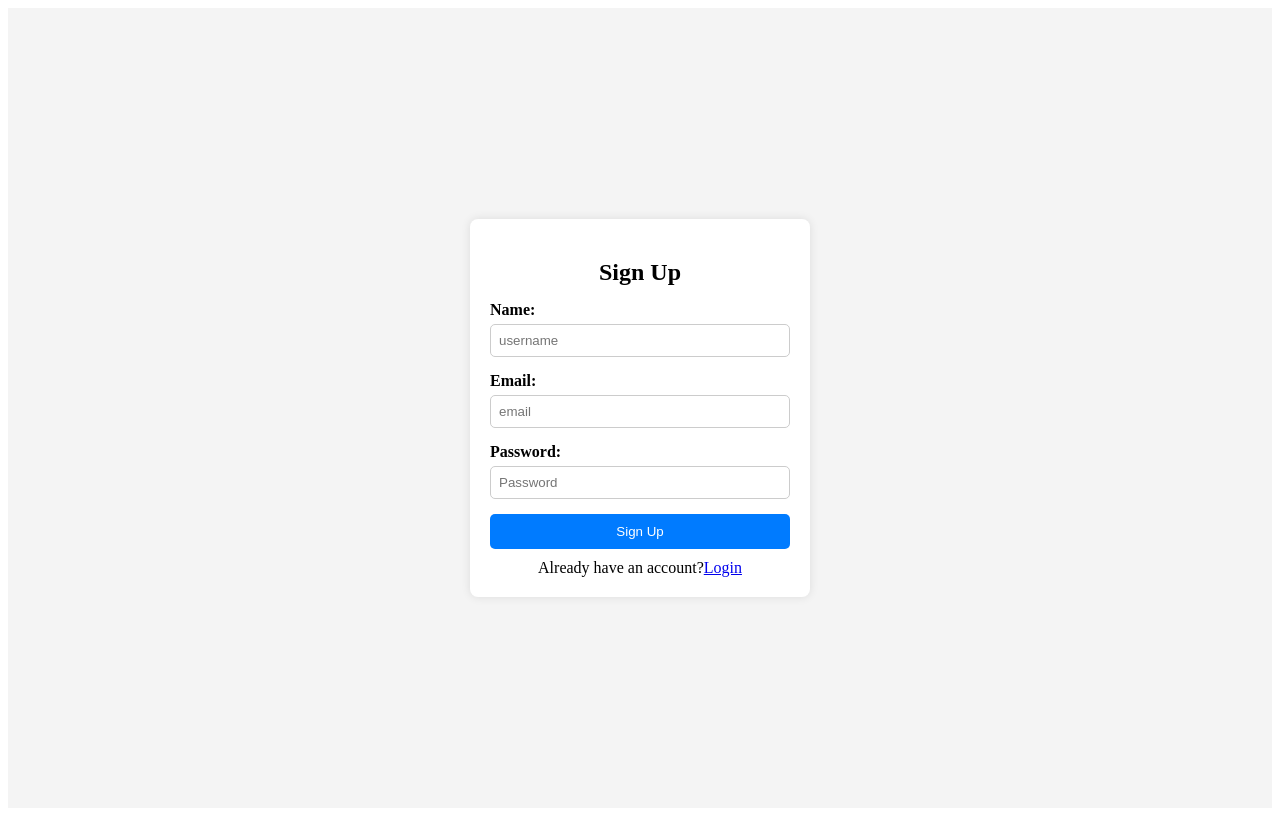
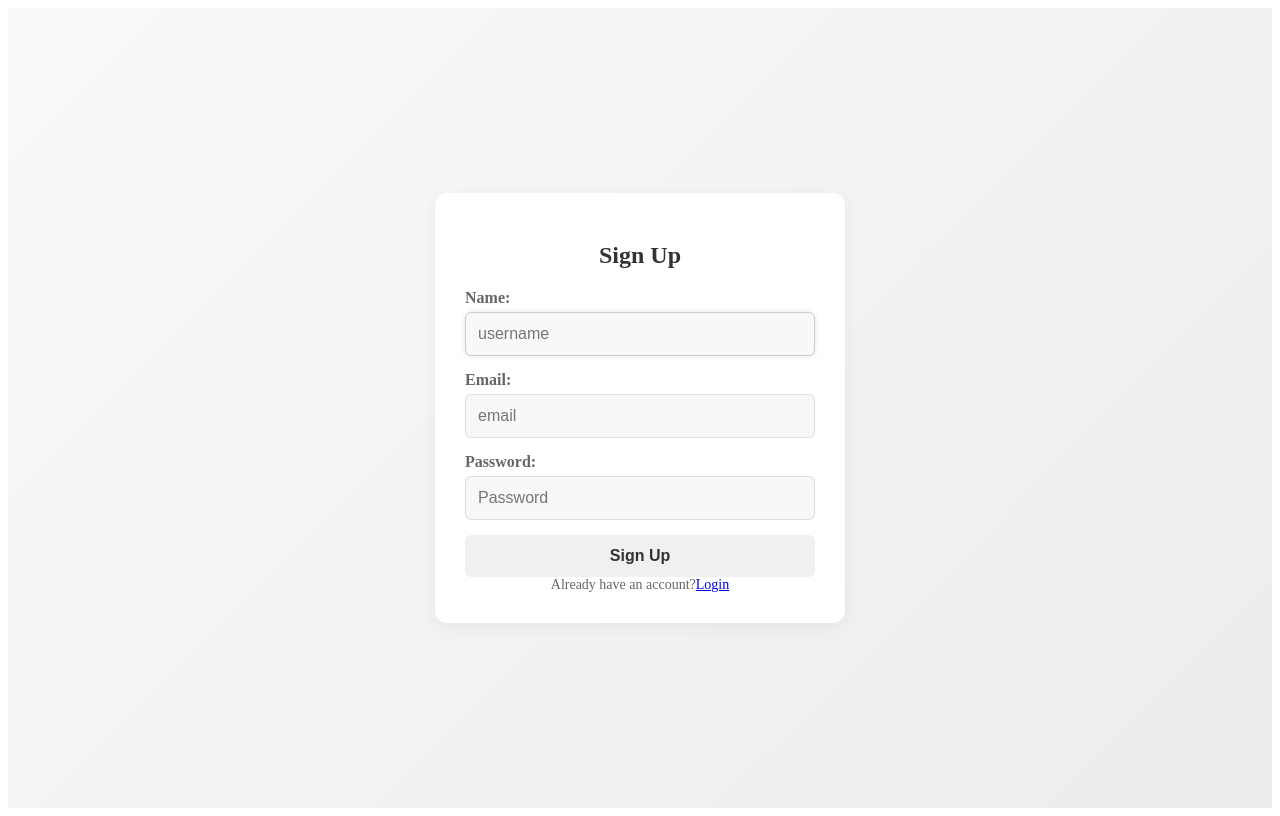
Before and after one commit to MohammadxAnas/to-do-list, a React (Create React App) app: page /signup in a window 1280 px wide. Built offline with nearby package versions, Linux system fonts and the light colour scheme.

Commit message:
ui updation

```diff
--- a/src/pages/home.css
+++ b/src/pages/home.css
@@ -1,76 +1,118 @@
+/* Centered Container with Soft Background */
 .container {
-    max-width: 400px;
+    max-width: 420px;
     margin: 50px auto;
-    padding: 20px;
-    background: #f9f9f9;
-    border-radius: 8px;
-    box-shadow: 0 4px 10px rgba(0, 0, 0, 0.1);
+    padding: 25px;
+    background: #ffffff;
+    border-radius: 12px;
+    box-shadow: 0px 6px 20px rgba(0, 0, 0, 0.15);
     text-align: center;
+    transition: transform 0.3s ease, box-shadow 0.3s ease;
 }
 
-  h1 {
-    font-size: 24px;
-    color: #333;
+.container:hover {
+    transform: translateY(-3px);
+    box-shadow: 0px 8px 25px rgba(0, 0, 0, 0.1);
 }
 
+/* Title */
+h1 {
+    font-size: 28px;
+    color: #222;
+    font-weight: bold;
+    margin-bottom: 18px;
+    font-family: 'Trebuchet MS', 'Lucida Sans Unicode', 'Lucida Grande', 'Lucida Sans', Arial, sans-serif;
+    padding-right: 25px;
+}
+
+/* Input Section */
 .input-section {
     display: flex;
     justify-content: space-between;
-    gap: 10px;
+    gap: 12px;
 }
 
 .input-section input {
     flex-grow: 1;
-    padding: 10px;
-    border: 1px solid #ccc;
+    padding: 12px;
+    border: 2px solid #ddd;
     outline: none;
-    border-radius: 5px;
+    border-radius: 8px;
     font-size: 16px;
+    font-family: 'Poppins', sans-serif;
+    background: linear-gradient(to right, #ffffff, #f9f9f9);
+    transition: all 0.3s ease-in-out;
+    color: #333;
+    font-weight: 500;
 }
 
+/* Focus Effect */
+.input-section input:focus {
+    border-color: #d9e5f8;
+    box-shadow: 0px 0px 8px rgba(127, 179, 255, 0.4);
+    background: linear-gradient(to right, #ffffff, #eef5ff);
+    transform: scale(1.02);
+}
+
+/* Add Button */
 .add-btn {
     background: #28a745;
     color: white;
     border: none;
-    padding: 10px 15px;
-    border-radius: 5px;
+    padding: 12px 18px;
+    border-radius: 8px;
     cursor: pointer;
     display: flex;
     align-items: center;
+    font-size: 16px;
+    transition: background 0.3s ease, transform 0.2s ease;
 }
 
 .add-btn:hover {
     background: #218838;
+    transform: scale(1.05);
 }
 
+/* Task List */
 .task-list {
     list-style: none;
     padding: 0;
     margin-top: 20px;
 }
 
+/* Task Items */
 .task-item {
     display: flex;
     align-items: center;
     justify-content: space-between;
-    padding: 10px;
+    padding: 12px;
     background: white;
     margin-bottom: 10px;
-    border-radius: 5px;
-    box-shadow: 0 2px 5px rgba(0, 0, 0, 0.1);
+    border-radius: 8px;
+    box-shadow: 0 2px 8px rgba(6, 6, 6, 0.13);
+    transition: transform 0.2s ease, background 0.3s ease;
 }
 
+.task-item:hover {
+    transform: scale(1.02);
+    background: #f9f9f9;
+}
+
+/* Task Text */
 .task-text {
     flex-grow: 1;
     text-align: left;
     font-size: 16px;
+    color: #444;
 }
 
+/* Task Buttons */
 .task-buttons {
     display: flex;
-    gap: 5px;
+    gap: 8px;
 }
 
+/* Buttons: Edit, Delete, Save */
 .edit-btn,
 .delete-btn,
 .save-btn {
@@ -78,7 +120,8 @@
     border: none;
     cursor: pointer;
     font-size: 18px;
-    padding: 5px;
+    padding: 6px;
+    transition: color 0.2s ease, transform 0.2s ease;
 }
 
 .edit-btn {
@@ -87,6 +130,7 @@
 
 .edit-btn:hover {
     color: #e0a800;
+    transform: scale(1.1);
 }
 
 .delete-btn {
@@ -95,42 +139,66 @@
 
 .delete-btn:hover {
     color: #c82333;
+    transform: scale(1.1);
 }
 
 .save-btn {
     background: #007bff;
     color: white;
-    border-radius: 5px;
-    padding: 5px 10px;
+    border-radius: 6px;
+    padding: 6px 12px;
     font-size: 15px;
+    transition: background 0.3s ease, transform 0.2s ease;
 }
 
 .save-btn:hover {
     background: #0056b3;
+    transform: scale(1.05);
 }
-  .edit-area{
+
+/* Edit Area - Stylish Input */
+.edit-area {
     outline: none;
-    border: 1px solid #ccc;
-    height: 23px;
-    padding: 4px;
-    border-radius: 5px;
-    font-size: 13px;
+    border: 2px solid #ddd;
+    height: 32px;
+    padding: 6px;
+    border-radius: 6px;
+    font-size: 15px;
+    background: #f8f8f8;
+    font-family: 'Poppins', sans-serif;
+    font-weight: 500;
+    transition: all 0.3s ease-in-out;
 }
-  .greeting{
+
+/* When editing */
+.edit-area:focus {
+
+    box-shadow: 0px 0px 6px rgba(0, 123, 255, 0.3);
+    background: #ffffff;
+    transform: scale(1.02);
+}
+
+/* Greeting & Logout */
+.greeting {
     display: flex;
     align-items: center;
     justify-content: space-between;
+    margin-bottom: 15px;
 }
-  .logout{
+
+.logout {
     border: none;
-    margin-left: ;
-    padding: 10px 20px 10px 20px;
-    border-radius: 5px;
+    padding: 10px 18px;
+    border-radius: 8px;
     background-color: #28a745;
     color: white;
-    font-family: 'Times New Roman', Times, serif;
+    font-size: 16px;
+    font-family: 'Trebuchet MS', 'Lucida Sans Unicode', 'Lucida Grande', 'Lucida Sans', Arial, sans-serif;
+    transition: background 0.2s ease, transform 0.2s ease;
 }
+
 .logout:hover {
     background: #218838;
+    transform: scale(1.05);
     cursor: pointer;
 }
--- a/src/pages/home.js
+++ b/src/pages/home.js
@@ -104,7 +104,7 @@ export default function Home() {
 
     </div>
     <div className="container">
-      <h1>To-Do List</h1>
+      <h1>✨ To-Do List </h1>
       <div className="input-section">
         <input
           type="text"
--- a/src/pages/login.css
+++ b/src/pages/login.css
@@ -1,54 +1,86 @@
+/* Soft white & neutral background */
 .login-container {
     display: flex;
     justify-content: center;
     align-items: center;
     height: 100vh;
-    background-color: #f4f4f4;
+    background: linear-gradient(135deg, #f9f9f9, #ececec);
 }
 
+/* Form Styling */
 .login-form {
-    background: white;
-    padding: 20px;
-    border-radius: 8px;
-    box-shadow: 0px 0px 10px rgba(0, 0, 0, 0.1);
-    width: 300px;
+    background: #ffffff;
+    padding: 30px;
+    border-radius: 12px;
+    box-shadow: 0px 4px 15px rgba(0, 0, 0, 0.05);
+    width: 350px;
     display: flex;
     flex-direction: column;
+    text-align: center;
+    transition: transform 0.3s ease, box-shadow 0.3s ease;
 }
 
-.login-form h2 {
-    text-align: center;
-    margin-bottom: 15px;
+.login-form:hover {
+    transform: translateY(-3px);
+    box-shadow: 0px 6px 20px rgba(0, 0, 0, 0.1);
 }
 
+/* Title */
+.login-form h2 {
+    color: #333;
+    font-size: 24px;
+    font-weight: bold;
+    margin-bottom: 20px;
+}
+
+/* Label Styling */
 .login-form label {
     margin-bottom: 5px;
     font-weight: bold;
+    color: #666;
+    text-align: left;
 }
 
+/* Input Fields */
 .login-form input {
-    padding: 8px;
+    padding: 12px;
     margin-bottom: 15px;
-    border: 1px solid #ccc;
-    border-radius: 5px;
-    outline: none;
+    border: 1px solid #ddd;
+    border-radius: 6px;
+    font-size: 16px;
+    background: #f8f8f8;
+    transition: border 0.3s ease, box-shadow 0.3s ease;
 }
 
+.login-form input:focus {
+    border-color: #ccc;
+    outline: none;
+    box-shadow: 0 0 5px rgba(200, 200, 200, 0.5);
+}
+
+/* Buttons */
 .login-form button {
-    background-color: #007bff;
-    color: white;
+    background: #f0f0f0;
+    color: #333;
     border: none;
-    padding: 10px;
-    border-radius: 5px;
+    padding: 12px;
+    font-size: 16px;
+    font-weight: bold;
+    border-radius: 6px;
     cursor: pointer;
-    margin-bottom: 10px;
+    transition: background 0.3s ease, transform 0.2s ease;
 }
 
 .login-form button:hover {
-    background-color: #0056b3;
+    background: #e0e0e0;
+    transform: scale(1.05);
 }
-span{
+
+/* Centering the span */
+span {
     display: flex;
     align-items: center;
     justify-content: center;
+    color: #666;
+    font-size: 14px;
 }
--- a/src/pages/signup.css
+++ b/src/pages/signup.css
@@ -1,54 +1,86 @@
+/* Soft white & neutral background */
 .signup-container {
     display: flex;
     justify-content: center;
     align-items: center;
     height: 100vh;
-    background-color: #f4f4f4;
+    background: linear-gradient(135deg, #f9f9f9, #ececec);
 }
 
+/* Signup Form Styling */
 .signup-form {
-    background: white;
-    padding: 20px;
-    border-radius: 8px;
-    box-shadow: 0px 0px 10px rgba(0, 0, 0, 0.1);
-    width: 300px;
+    background: #ffffff;
+    padding: 30px;
+    border-radius: 12px;
+    box-shadow: 0px 4px 15px rgba(0, 0, 0, 0.05);
+    width: 350px;
     display: flex;
     flex-direction: column;
+    text-align: center;
+    transition: transform 0.3s ease, box-shadow 0.3s ease;
 }
 
-.signup-form h2 {
-    text-align: center;
-    margin-bottom: 15px;
+.signup-form:hover {
+    transform: translateY(-3px);
+    box-shadow: 0px 6px 20px rgba(0, 0, 0, 0.1);
 }
 
+/* Title */
+.signup-form h2 {
+    color: #333;
+    font-size: 24px;
+    font-weight: bold;
+    margin-bottom: 20px;
+}
+
+/* Label Styling */
 .signup-form label {
     margin-bottom: 5px;
     font-weight: bold;
+    color: #666;
+    text-align: left;
 }
 
+/* Input Fields */
 .signup-form input {
-    padding: 8px;
+    padding: 12px;
     margin-bottom: 15px;
-    border: 1px solid #ccc;
-    border-radius: 5px;
-    outline: none;
+    border: 1px solid #ddd;
+    border-radius: 6px;
+    font-size: 16px;
+    background: #f8f8f8;
+    transition: border 0.3s ease, box-shadow 0.3s ease;
 }
 
+.signup-form input:focus {
+    border-color: #ccc;
+    outline: none;
+    box-shadow: 0 0 5px rgba(200, 200, 200, 0.5);
+}
+
+/* Buttons */
 .signup-form button {
-    background-color: #007bff;
-    color: white;
+    background: #f0f0f0;
+    color: #333;
     border: none;
-    padding: 10px;
-    border-radius: 5px;
+    padding: 12px;
+    font-size: 16px;
+    font-weight: bold;
+    border-radius: 6px;
     cursor: pointer;
-    margin-bottom: 10px;
+    transition: background 0.3s ease, transform 0.2s ease;
 }
 
 .signup-form button:hover {
-    background-color: #0056b3;
+    background: #e0e0e0;
+    transform: scale(1.05);
 }
-span{
+
+/* Centering the span */
+span {
     display: flex;
     align-items: center;
     justify-content: center;
+    color: #666;
+    font-size: 14px;
 }
```
Also changed, not shown: public/manifest.json. Lines whose indentation alone changed are shown as unchanged.
